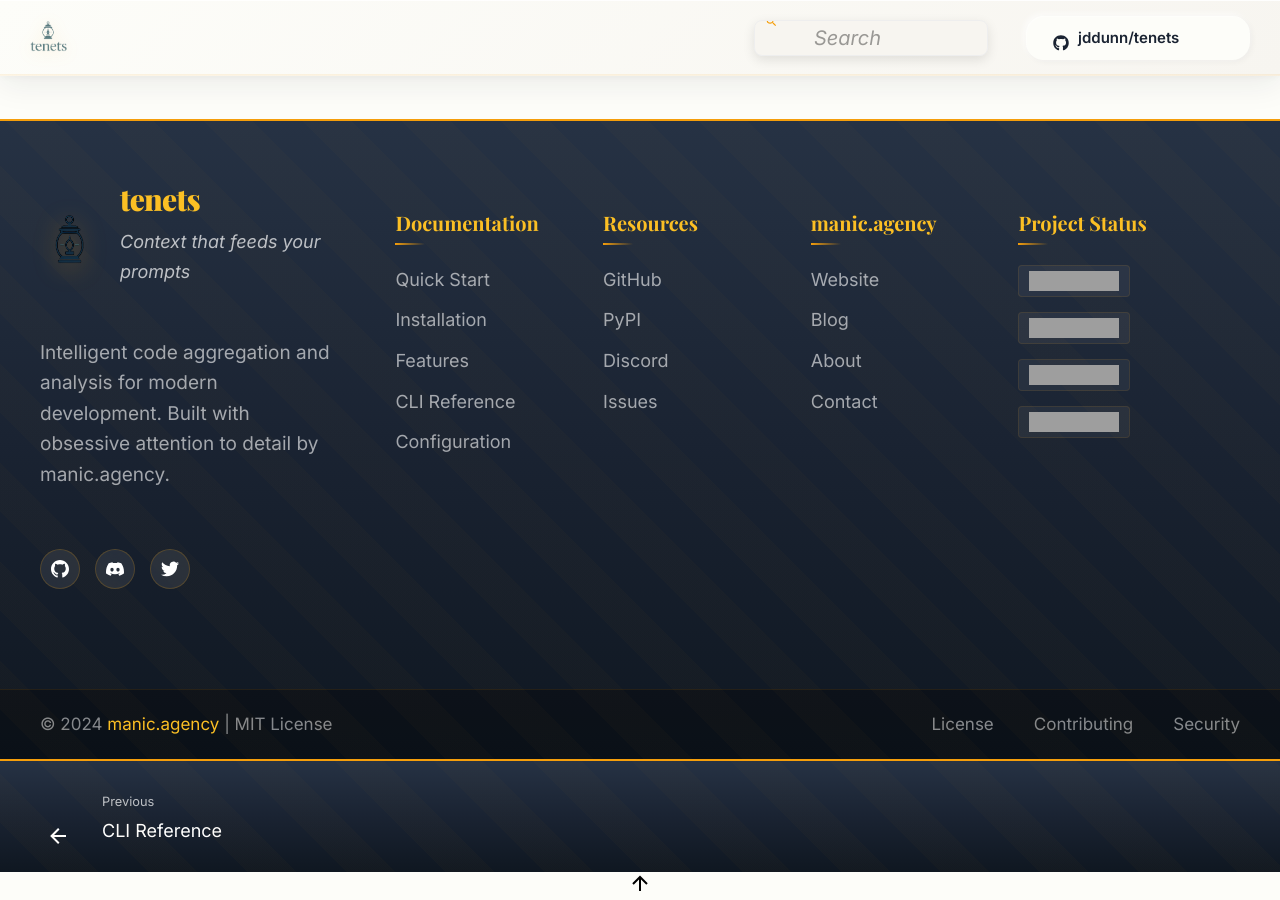
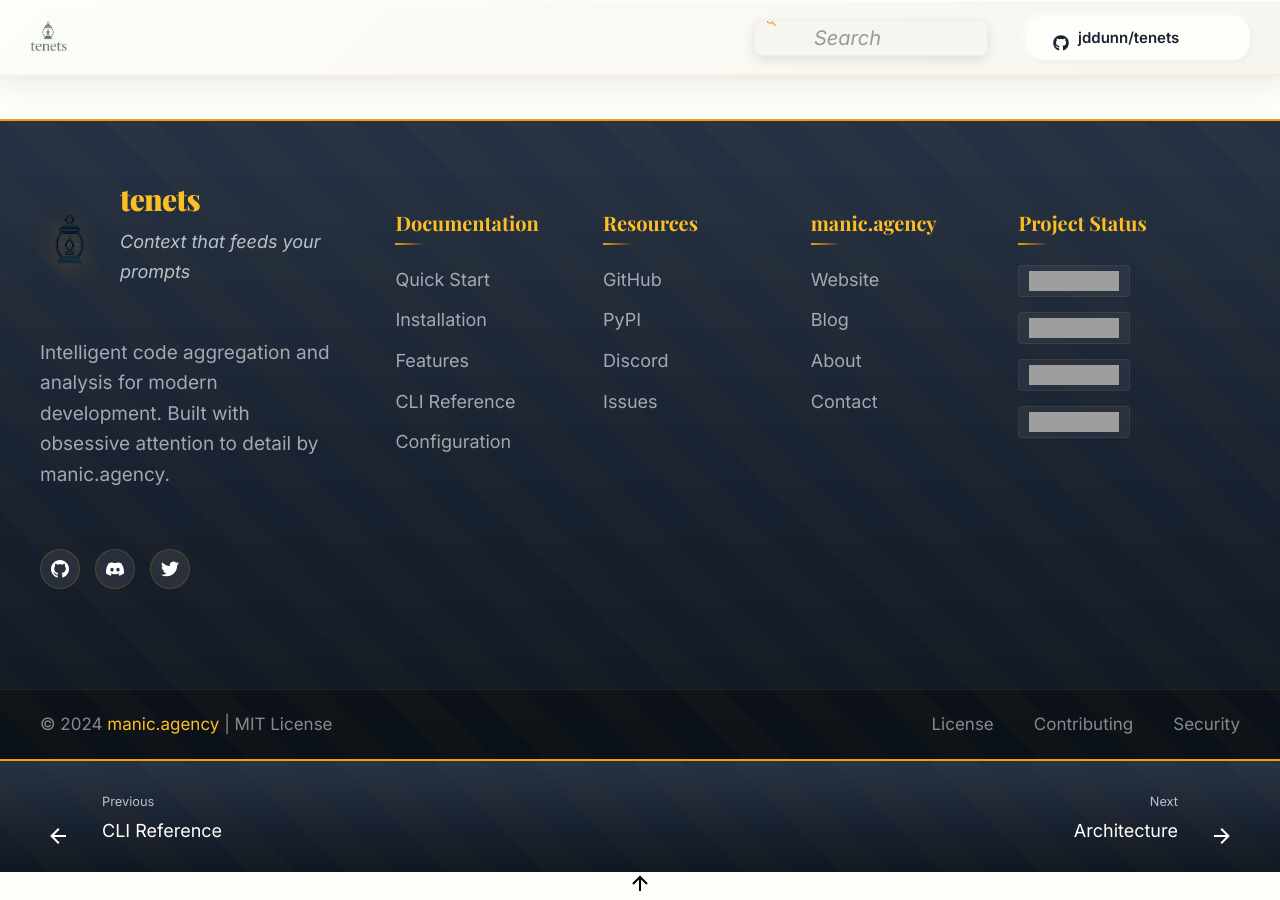
Before and after one commit to jddunn/tenets, an MkDocs documentation site: the page built from docs/CONFIG.md, in a window 1280 px wide and 900 px high, scrolled down 5681 px. Built offline with MkDocs 1.6.1 and Material for MkDocs 9.7.7, drawn with Linux system fonts in a browser that asks for light colours; nearby versions of some CDN libraries; comment, search, counter and statistics services are not loaded; grey boxes are pictures that could not be loaded.

Commit message:
fix: broken mkdocs link

```diff
--- a/mkdocs.yml
+++ b/mkdocs.yml
@@ -260,7 +260,7 @@
   - Documentation:
     - CLI Reference: CLI.md
     - Configuration: CONFIG.md
-    - Architecture: DEEP-DIVE.md
+    - Architecture: ARCHITECTURE.md
   - Blog: https://manic.agency/blog
   - Contact: https://manic.agency/contact
 
```
